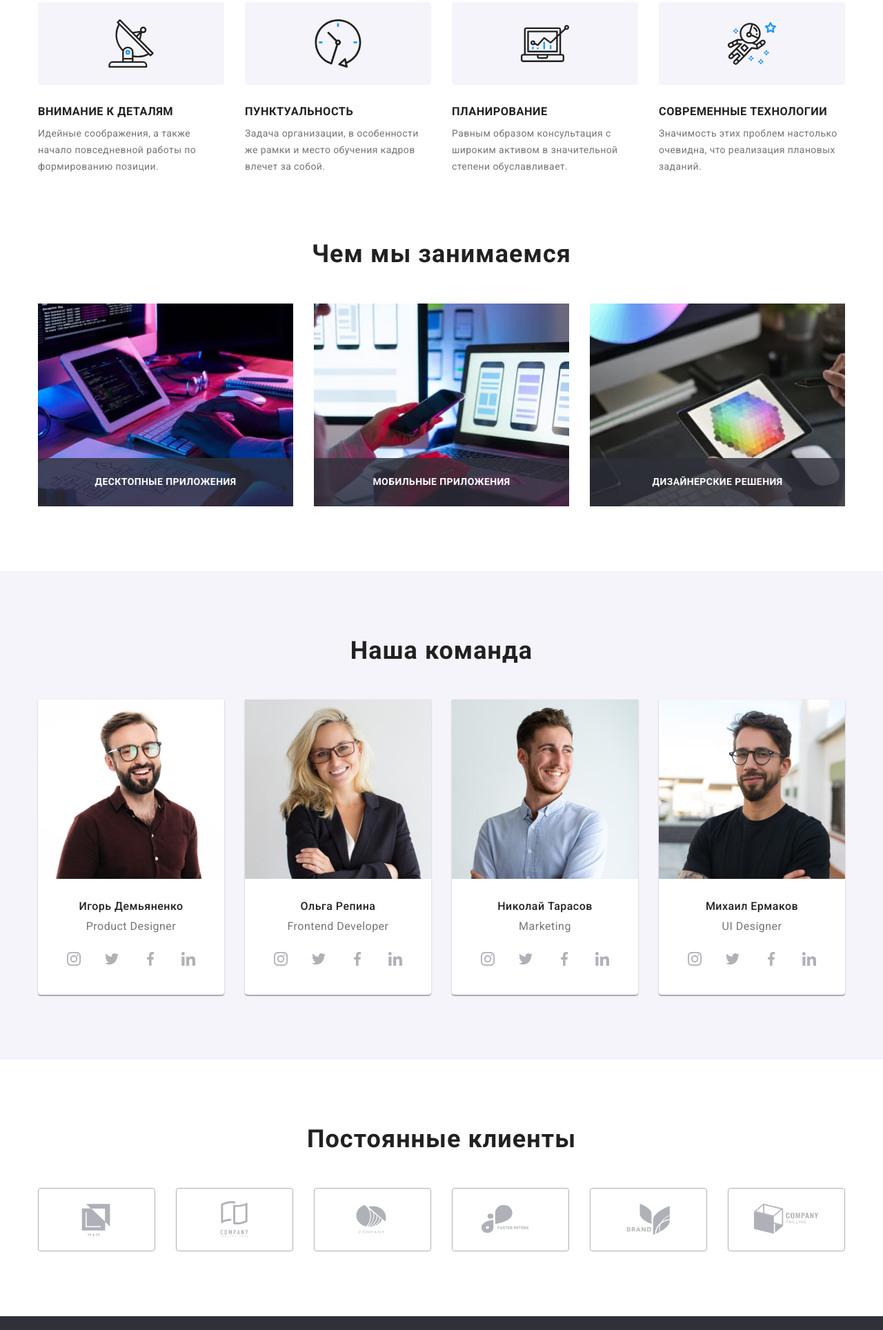
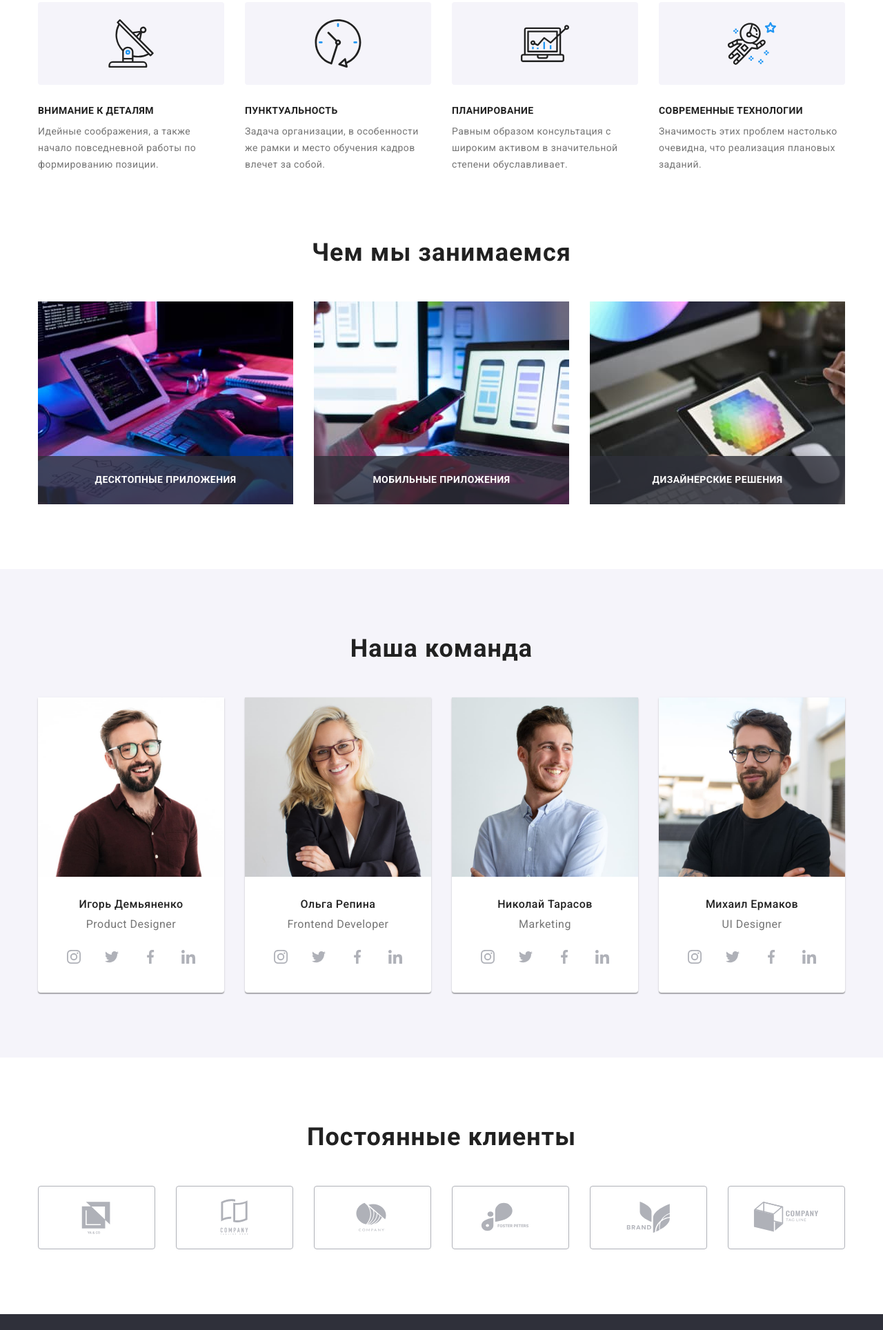
Before and after one commit to medvol/goit-markup-hw-07, a plain HTML site: page index.html in a window 1280 px wide. Shown: the part 772-2700 px from the top of the page at 69% size. Drawn offline with nearby package versions, Linux system fonts and the light colour scheme.

Commit message:
edit font size

```diff
--- a/sass/base/_common.scss
+++ b/sass/base/_common.scss
@@ -25,7 +25,7 @@ ol {
     padding: 0;
 }
 
-.image {
+img {
     display: block;
     max-width: 100%;
     height: auto;
--- a/sass/layout/_advantagest.scss
+++ b/sass/layout/_advantagest.scss
@@ -7,10 +7,8 @@
 
 .advantagest__title {
     margin-bottom: 10px;
-
+    @include font (14px, 1.14, 00.03em);
     font-weight: 700;
-    line-height: 1.14;
-    letter-spacing: 0.03em;
     text-transform: uppercase;
 
     color: var(--secondary-text-color);
--- a/sass/layout/_clients.scss
+++ b/sass/layout/_clients.scss
@@ -3,13 +3,11 @@
     align-items: center;
     justify-content: space-between;
     margin-left: calc(-1*var(--card-set-gap));
-    margin-top: calc(calc(-1*var(--card-set-gap)));
 }
 
 .clients {
 
     margin-left: var(--card-set-gap);
-    margin-top: var(--card-set-gap);
 
 }
 
```
Also changed, not shown: css/main.css, css/main.min.css, 2 other files.
